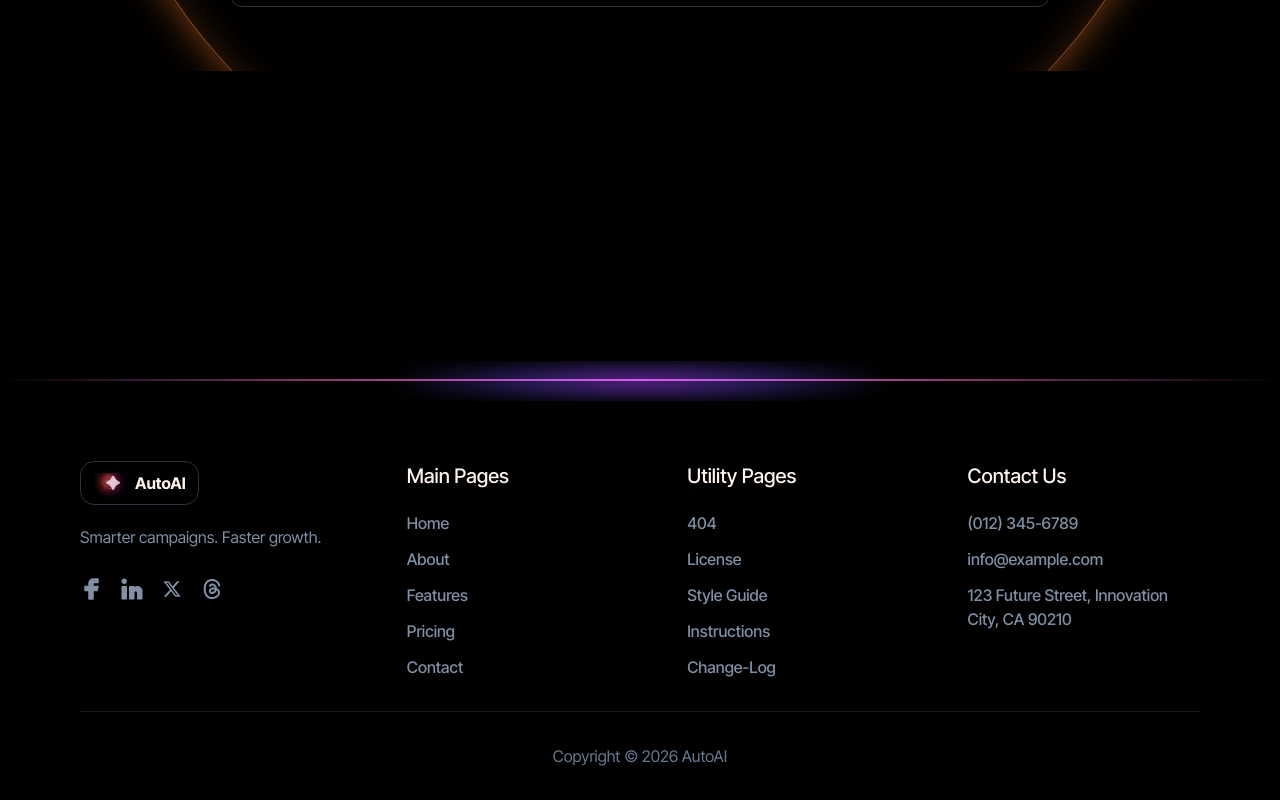
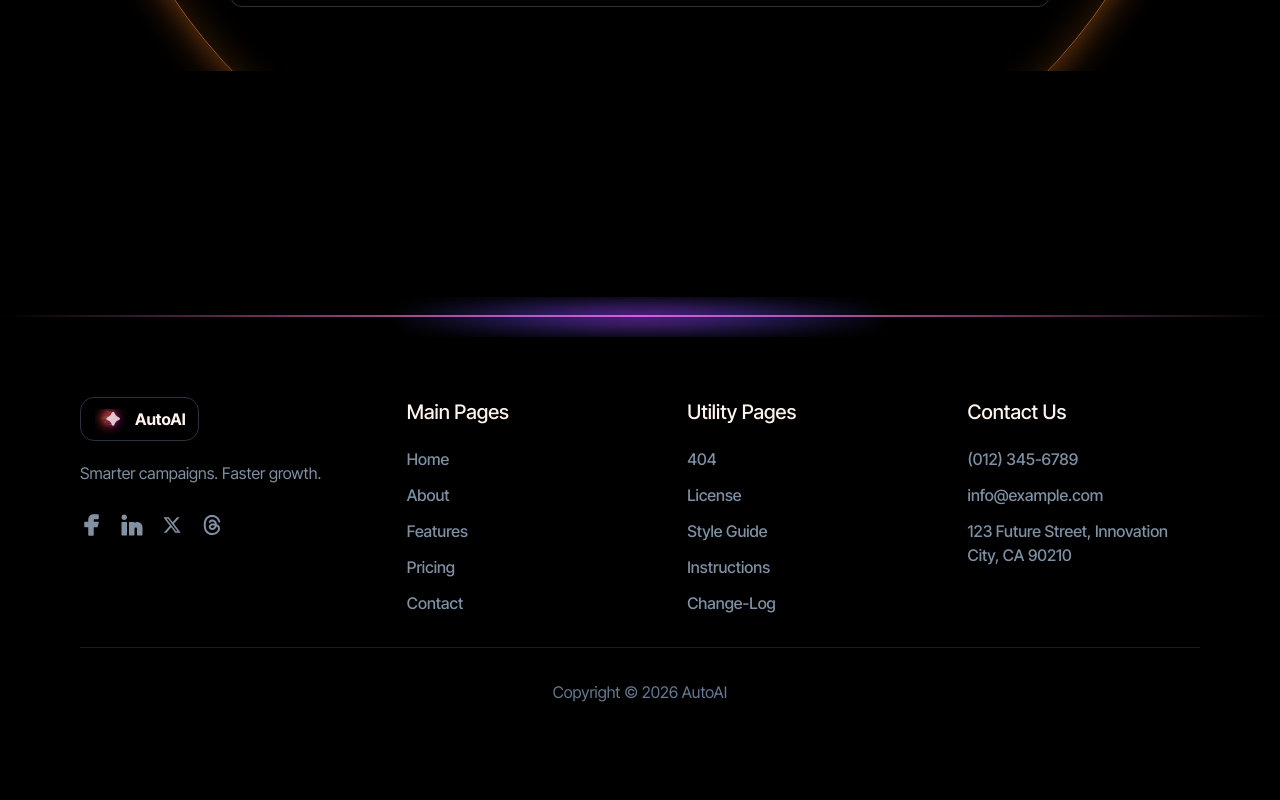
Before and after one commit to HannaAssaf/ai-marketing-website, a Next.js app: page / in a window 1280 px wide. Shown: the part 7823-8623 px from the top of the page. After the commit the page ends 8559 px from the top, so only its background shows below. Built offline with nearby package versions, Linux system fonts and the light colour scheme.

Commit message:
fix: circle faq section

```diff
--- a/components/sections/Faq.tsx
+++ b/components/sections/Faq.tsx
@@ -54,12 +54,12 @@ export default function Faq() {
   const [openId, setOpenId] = useState<string | null>(null);
 
   return (
-    <section id="faq" className="py-16 xl:py-[130px]">
+    <section id="faq" className="max-xl:overflow-x-clip py-20 xl:py-[130px]">
       <Container>
-        <div className="relative mx-auto w-full max-w-7xl overflow-hidden bg-black px-5 py-12 xl:px-20 xl:py-16">
+        <div className="relative -mx-5 w-[calc(100%+2.5rem)] overflow-visible bg-black px-5 py-32 xl:mx-auto xl:w-full xl:max-w-7xl xl:overflow-hidden xl:px-20 xl:py-16">
           <div
             aria-hidden
-            className="pointer-events-none absolute left-1/2 top-1/2 h-[943px] w-[943px] -translate-x-1/2 -translate-y-1/2 rounded-full border border-[#F08A3C]/65 shadow-[0_0_38px_rgba(255,130,34,0.5),inset_0_0_38px_rgba(255,130,34,0.22)] xl:h-[1127px] xl:w-[1127px]"
+            className="pointer-events-none absolute left-1/2 top-1/2 h-[1037px] w-[1037px] -translate-x-1/2 -translate-y-1/2 rounded-full border border-[#F08A3C]/65 shadow-[0_0_38px_rgba(255,130,34,0.5),inset_0_0_38px_rgba(255,130,34,0.22)] xl:h-[1127px] xl:w-[1127px]"
           />
 
           <div className="relative z-10 mx-auto max-w-[640px] text-center">
--- a/components/sections/Footer.tsx
+++ b/components/sections/Footer.tsx
@@ -13,7 +13,7 @@ const socialLinks = [
 
 export default function Footer() {
   return (
-    <footer className="relative mt-40 bg-black pb-8 pt-[100px]">
+    <footer className="relative mt-24 bg-black pb-8 pt-[100px]">
       <div className="pointer-events-none absolute inset-x-0 top-0 h-10 overflow-hidden">
         <div className="absolute inset-x-0 top-[18px] h-[2px] bg-[linear-gradient(90deg,rgba(255,117,212,0)_0%,rgba(255,117,212,1)_50%,rgba(255,117,212,0)_100%)]" />
         <div className="absolute left-1/2 top-0 h-10 w-[480px] -translate-x-1/2 bg-[radial-gradient(ellipse_at_center,rgba(182,56,255,0.58)_0%,rgba(115,80,255,0.35)_38%,rgba(115,80,255,0)_78%)] blur-[8px]" />
```
